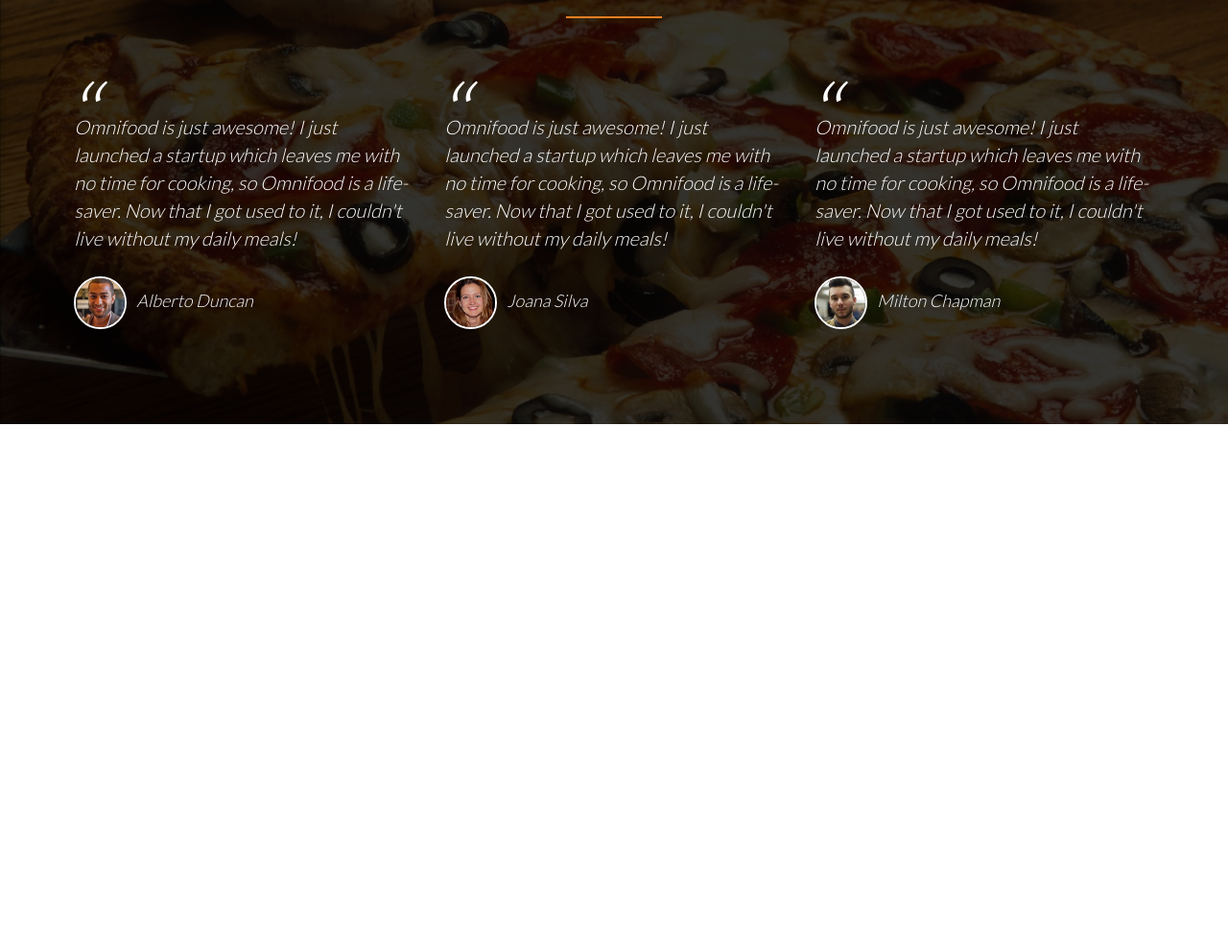
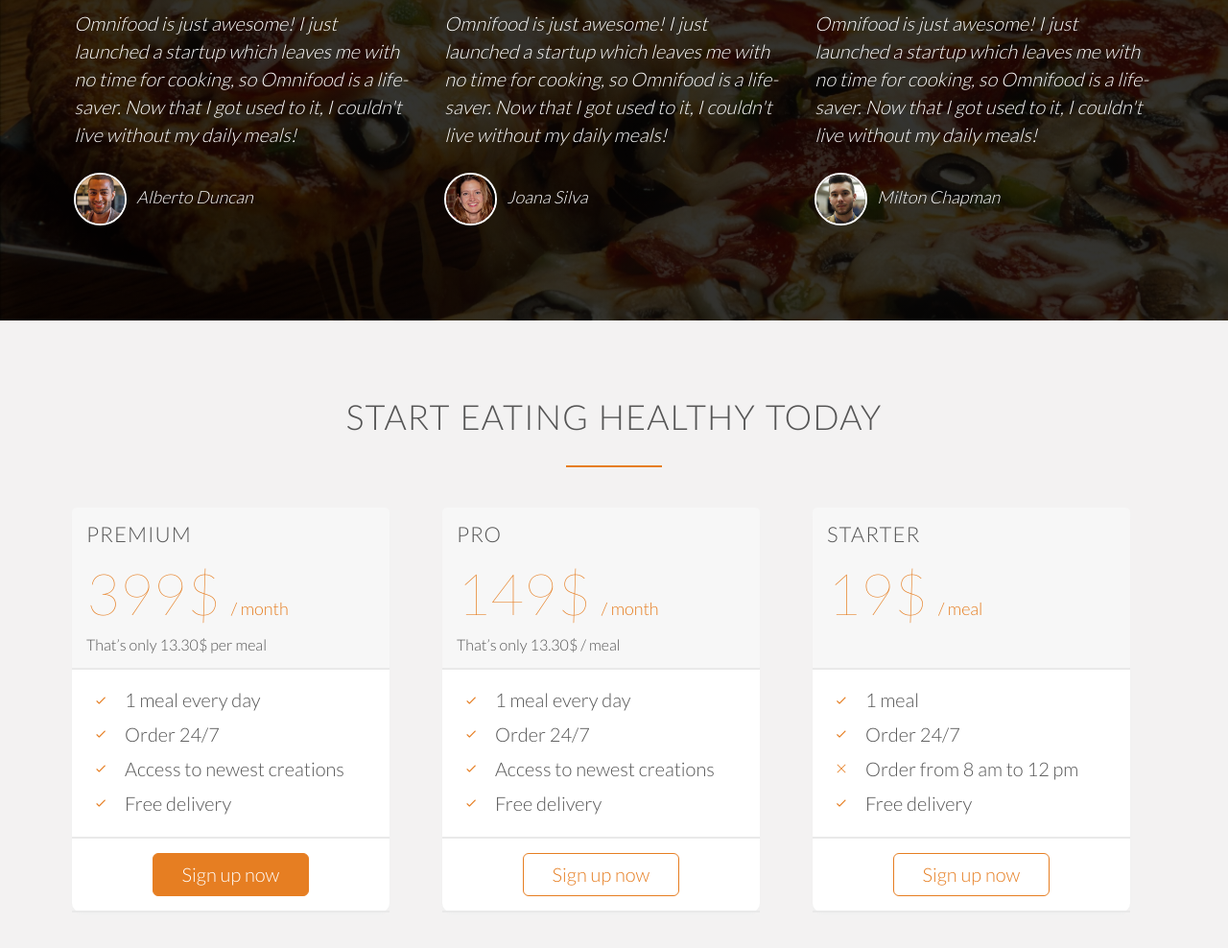
Before and after one commit to MrRudRud/Design-Web-Design-with-HTML5-CSS3-, a plain HTML site: page index.html in a window 1280 px wide. Shown: the part 3589-4577 px from the top of the page at 96% size. Before the commit the page ends 4031 px from the top, so only its background shows below. Drawn offline with nearby package versions, Linux system fonts and the light colour scheme; a script that the page names is missing; files whose address does not match are found by name.

Commit message:
053-Building-the-sign-up-section-part-2

```diff
--- a/index.html
+++ b/index.html
@@ -233,6 +233,73 @@
             </div>
         </div>
     </section>
+    <section class="section-plans">
+        <div class="row">
+            <h2>Start eating healthy today</h2>
+        </div>
+        <div class="row">
+            <div class="col span-1-of-3">
+                <div class="plan-box">
+                    <div>
+                        <h3>Premium</h3>
+                        <p class="plan-price">399$ <span>/ month</span></p>
+                        <p class="plan-price-meal">That’s only 13.30$ per meal</p>
+                    </div>
+                    <div>
+                        <ul>
+                            <li><i class="ion-ios-checkmark-empty icon-small"></i>1 meal every day</li>
+                            <li><i class="ion-ios-checkmark-empty icon-small"></i>Order 24/7</li>
+                            <li><i class="ion-ios-checkmark-empty icon-small"></i>Access to newest creations</li>
+                            <li><i class="ion-ios-checkmark-empty icon-small"></i>Free delivery</li>
+                        </ul>
+                    </div>
+                    <div>
+                        <a href="#" class="btn btn-full">Sign up now</a>
+                    </div>
+                </div>
+            </div>
+            <div class="col span-1-of-3">
+                <div class="plan-box">
+                    <div>
+                        <h3>Pro</h3>
+                        <p class="plan-price">149$ <span>/ month</span></p>
+                        <p class="plan-price-meal">That’s only 13.30$ / meal</p>
+                    </div>
+                    <div>
+                        <ul>
+                            <li><i class="ion-ios-checkmark-empty icon-small"></i>1 meal every day</li>
+                            <li><i class="ion-ios-checkmark-empty icon-small"></i>Order 24/7</li>
+                            <li><i class="ion-ios-checkmark-empty icon-small"></i>Access to newest creations</li>
+                            <li><i class="ion-ios-checkmark-empty icon-small"></i>Free delivery</li>
+                        </ul>
+                    </div>
+                    <div>
+                        <a href="#" class="btn btn-ghost">Sign up now</a>
+                    </div>
+                </div>
+            </div>
+            <div class="col span-1-of-3">
+                <div class="plan-box">
+                    <div>
+                        <h3>Starter</h3>
+                        <p class="plan-price">19$ <span>/ meal</span></p>
+                        <p class="plan-price-meal">&nbsp;</p>
+                    </div>
+                    <div>
+                        <ul>
+                            <li><i class="ion-ios-checkmark-empty icon-small"></i>1 meal</li>
+                            <li><i class="ion-ios-checkmark-empty icon-small"></i>Order 24/7</li>
+                            <li><i class="ion-ios-close-empty icon-small"></i>Order from 8 am to 12 pm</li>
+                            <li><i class="ion-ios-checkmark-empty icon-small"></i>Free delivery</li>
+                        </ul>
+                    </div>
+                    <div>
+                        <a href="#" class="btn btn-ghost">Sign up now</a>
+                    </div>
+                </div>
+            </div>
+        </div>
+    </section>
 </body>
 
 </html>
--- a/resources/css/style.css
+++ b/resources/css/style.css
@@ -351,7 +351,7 @@ header {
 }
 
 .app-screen {
-    width: 50%;
+    width: 40%;
 }
 
 .work-step {
@@ -438,3 +438,61 @@ cite img {
     margin-right: 10px;
     vertical-align: middle;
 }
+
+/* --------------------------- */
+
+/* SIGN UP */
+
+/* --------------------------- */
+
+.section-plans {
+    background-color: #f3f2f2;
+}
+
+.plan-box {
+    background-color: #fff;
+    border-radius: 10px;
+    width: 90%;
+    margin-left: 5px;
+    box-shadow: 0 2px 2px #f0f0f0;
+}
+
+.plan-box div {
+    padding: 15px;
+    border-bottom: 2px solid #e9e9e9;
+}
+
+.plan-box div:first-child {
+    background-color: #f7f7f7;
+    border-top-left-radius: 5px;
+    border-top-right-radius: 5px;
+}
+
+.plan-box div:last-child {
+    text-align: center;
+}
+
+.plan-price {
+    font-size: 300%;
+    margin-bottom: 10px;
+    font-weight: 100;
+    color:  #e67e22;
+}
+
+.plan-price span {
+    font-size: 30%;
+    font-weight: 300;
+}
+
+
+.plan-price-meal {
+    font-size: 80%
+}
+
+.plan-box ul {
+    list-style: none;
+}
+
+.plan-box ul li {
+    padding: 5px 0;
+}
```
